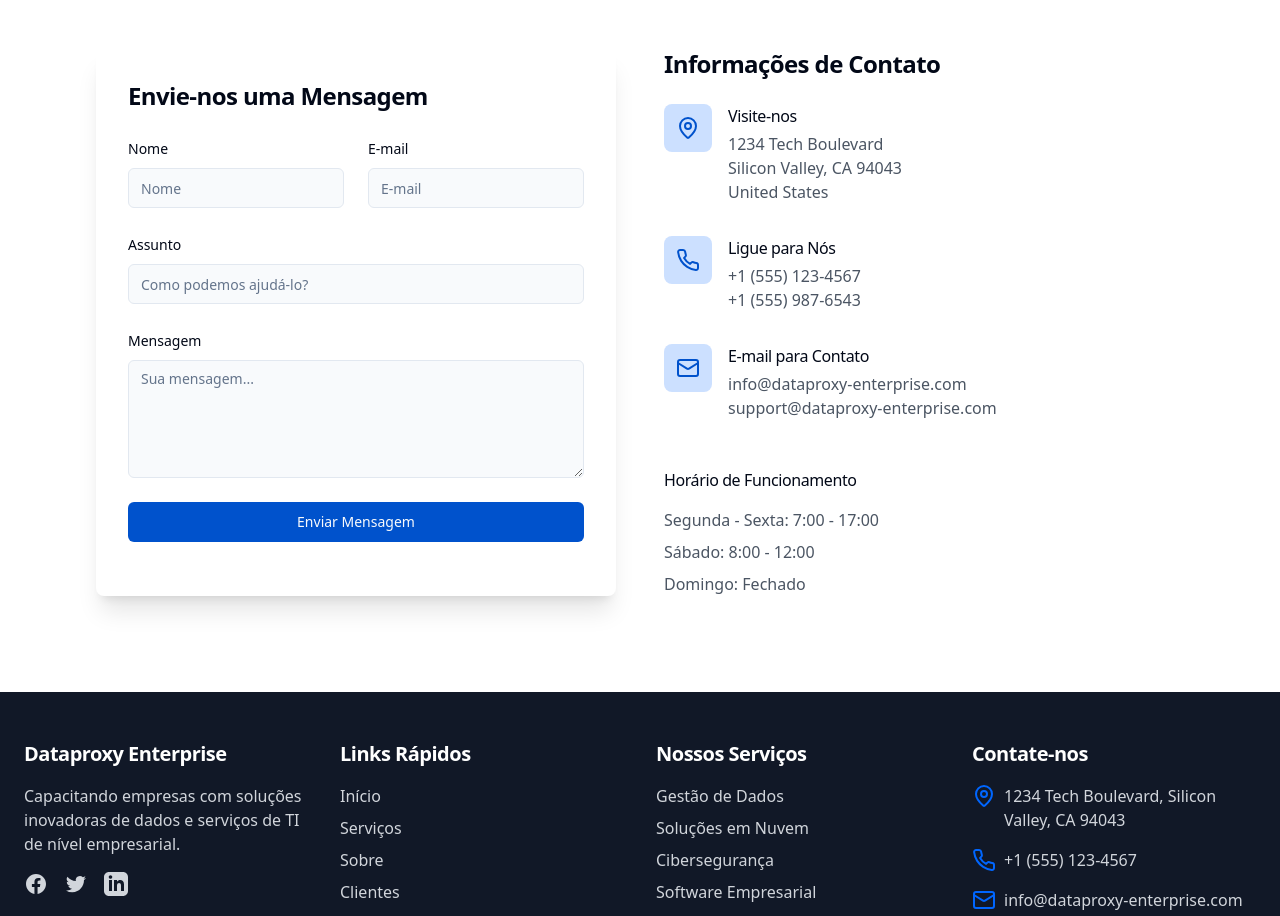
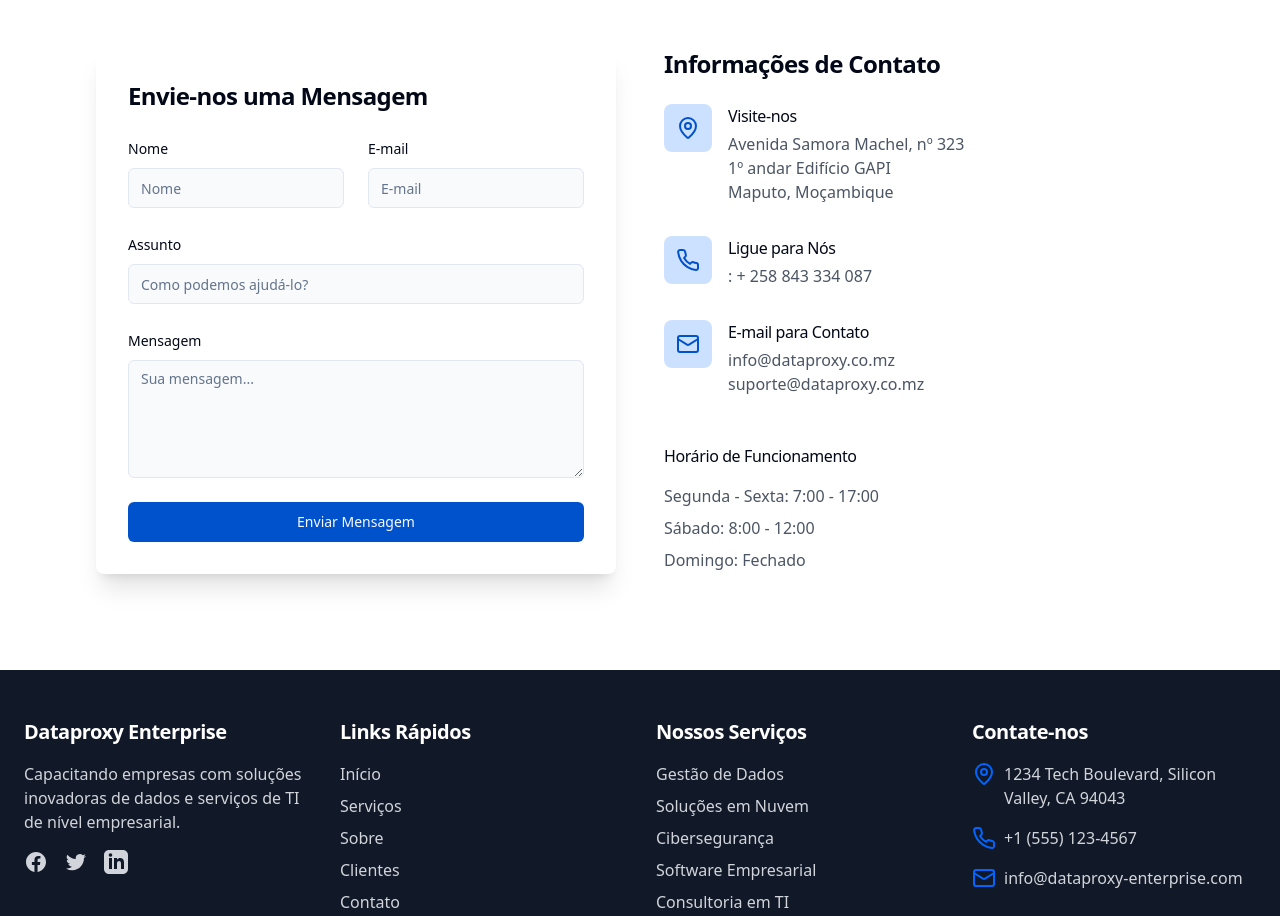
Before and after one commit to Keynes25/dataproxy-enterprise-hub, a React (Vite) app: page / in a window 1280 px wide. Shown: the part 3740-4656 px from the top of the page. Built offline with nearby package versions, Linux system fonts and the light colour scheme.

Commit message:
Update Contact.tsx

```diff
--- a/src/components/sections/Contact.tsx
+++ b/src/components/sections/Contact.tsx
@@ -66,9 +66,9 @@ const Contact = () => {
                 <div>
                   <h4 className="font-medium mb-1">{t('contact.info.visit')}</h4>
                   <address className="not-italic text-gray-600">
-                    1234 Tech Boulevard<br />
-                    Silicon Valley, CA 94043<br />
-                    United States
+                    Avenida Samora Machel, nº 323 <br />
+                    1º andar Edifício GAPI <br />
+                    Maputo, Moçambique
                   </address>
                 </div>
               </div>
@@ -78,8 +78,7 @@ const Contact = () => {
                 </div>
                 <div>
                   <h4 className="font-medium mb-1">{t('contact.info.call')}</h4>
-                  <p className="text-gray-600">+1 (555) 123-4567</p>
-                  <p className="text-gray-600">+1 (555) 987-6543</p>
+                  <p className="text-gray-600">: + 258 843 334 087</p>
                 </div>
               </div>
               <div className="flex items-start">
@@ -88,8 +87,8 @@ const Contact = () => {
                 </div>
                 <div>
                   <h4 className="font-medium mb-1">{t('contact.info.email')}</h4>
-                  <p className="text-gray-600">info@dataproxy-enterprise.com</p>
-                  <p className="text-gray-600">support@dataproxy-enterprise.com</p>
+                  <p className="text-gray-600">info@dataproxy.co.mz</p>
+                  <p className="text-gray-600">suporte@dataproxy.co.mz</p>
                 </div>
               </div>
             </div>
```
